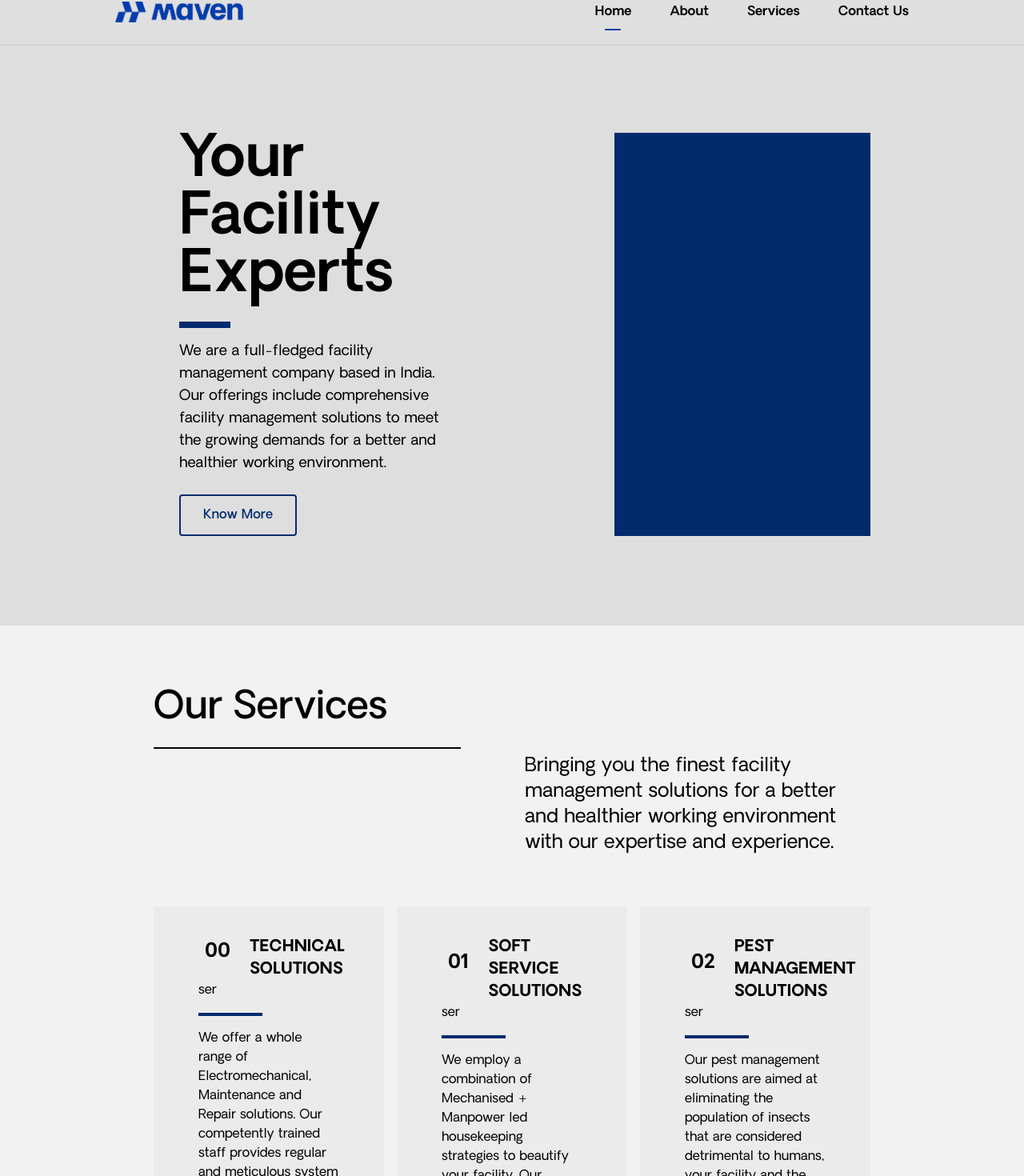
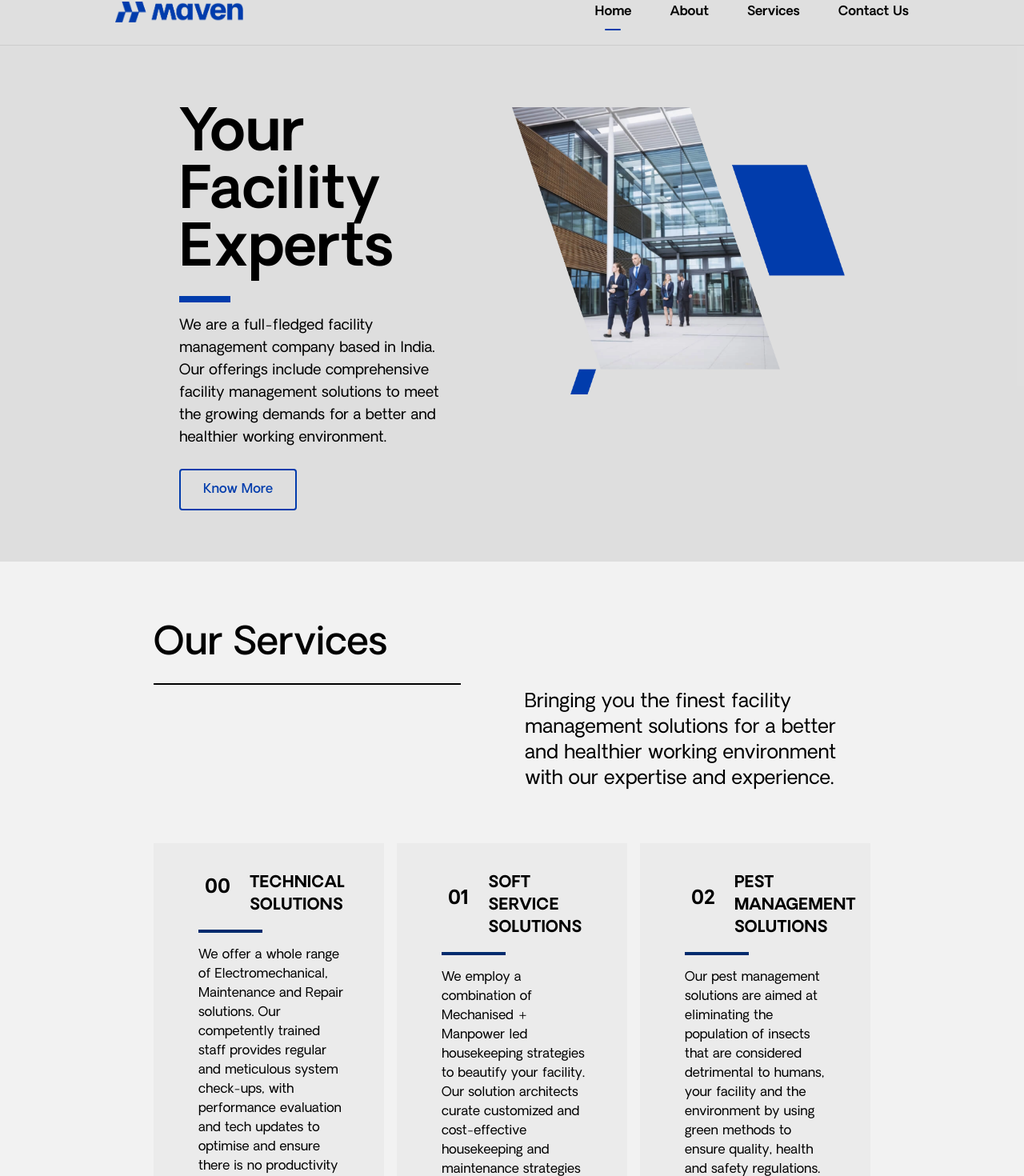
Before and after one commit to viveksinghup/vuestore, a Vue app: page / in a window 1280 px wide. Shown: the part 26-1496 px from the top of the page at 80% size. Built offline with nearby package versions, Linux system fonts and the light colour scheme.

Commit message:
home page updated

```diff
--- a/src/components/pages/Home.vue
+++ b/src/components/pages/Home.vue
@@ -2,7 +2,7 @@
   <div class="bg-opacity-50 bg-gray10">
     <div class="container mx-auto px-4">
       <div
-        class="flex flex-col md:flex-row pt-32 md:pt-48 pb-16 md:pb-28 px-20"
+        class="flex flex-col md:flex-row pt-32 md:pt-40 pb-16 md:pb-16 px-20"
       >
         <div
           class="flex items-center text-center lg:text-left lg:w-1/2 md:pr-20"
@@ -11,7 +11,7 @@
             <h2 class="text-4xl font-semibold md:text-7xl">
               Your Facility Experts
             </h2>
-            <div class="h-2 md:w-16 bg-darkBlue mt-5 mb-4"></div>
+            <div class="h-2 md:w-16 bg-brandBlue mt-5 mb-4"></div>
             <div class="mt-2 text-sm md:text-lg">
               We are a full-fledged facility management company based in India.
               Our offerings include comprehensive facility management solutions
@@ -26,9 +26,9 @@
                   leading-8
                   font-medium
                   rounded
-                  border-2 border-darkBlue
-                  text-darkBlue
-                  hover:bg-darkBlue hover:text-white
+                  border-2 border-brandBlue
+                  text-brandBlue
+                  hover:bg-brandBlue hover:text-white
                   transition
                   flex
                   items-center
@@ -39,8 +39,13 @@
             </div>
           </div>
         </div>
-        <div class="lg:w-1/2 pl-32">
-          <div class="w-80 h-full bg-darkBlue"></div>
+        <div class="lg:w-1/2">
+          <div class="h-full">
+            <img
+              src="@/assets/images/backgorund/hero-img.png"
+              class="max-w-full"
+            />
+          </div>
         </div>
       </div>
     </div>
@@ -82,7 +87,7 @@
         <div
           v-for="(data, index) in services"
           :key="index"
-          class="flex flex-col bg-opacity-20 bg-gray10 px-14 py-5"
+          class="flex flex-col bg-opacity-20 bg-gray10 pl-14 pr-8 py-5"
         >
           <div class="flex-1">
             <div class="flex items-center">
@@ -90,9 +95,9 @@
                 0{{ index }}
               </h2>
               <h2 class="mt-4 font-bold text-xl">{{ data.title }}</h2>
-            </div>ser
+            </div>
             <div class="h-1 w-20 bg-darkBlue mt-4 mb-4"></div>
-            <p class="text-gray-500 text-left mt-3">
+            <p class="text-gray-500 text-left mt-3 pr-4">
               {{ data.description }}
             </p>
           </div>
@@ -109,35 +114,24 @@
       <div class="flex md:flex-row items-center flex-col">
         <div class="md:w-1/2">
           <div
-            class=" text-2xl text-center md:text-left md:text-5xl md:pr-32
-            form-heading mb-10 md:mb-0"
+            class="
+              text-2xl text-center
+              md:text-left md:text-5xl md:pr-32
+              form-heading
+              mb-10
+              md:mb-0
+            "
           >
             Get a free consultation from top industry professionals and manage
             your facility with ease and perfection.
           </div>
-          <div class="h-2 w-16 hidden md:flex bg-darkBlue mt-5 mb-4"></div>
+          <div class="h-2 w-16 hidden md:flex bg-brandBlue mt-5 mb-4"></div>
         </div>
         <div class="md:w-1/2">
           <EnquiryForm></EnquiryForm>
         </div>
       </div>
     </div>
-    <div
-      class="
-        max-w-md
-        absolute
-        top-0
-        right-0
-        sideimg
-        sm:rounded-l-3xl
-        bg-brandBlue
-        p-10
-        hidden
-        md:block
-        h-full
-        text-white
-      "
-    ></div>
   </div>
 
   <section>
@@ -145,10 +139,13 @@
       <div class="container mx-auto px-4">
         <div class="flex flex-col md:flex-row mt-10 md:pt-48 pb-20 md:pb-28">
           <div class="lg:w-1/2 pl-32">
-            <div class="w-80 h-full bg-darkBlue"></div>
+            <img
+              src="@/assets/images/backgorund/cust-info.png"
+              class="max-w-full md:pr-10"
+            />
           </div>
           <div
-            class="flex items-center text-center lg:text-left lg:w-1/2 md:pr-20"
+            class="flex items-center text-center lg:text-left lg:w-1/2 md:pl-20"
           >
             <div>
               <div class="text-xl md:text-3xl">
@@ -201,14 +198,25 @@
   <section>
     <div class="mt-20 bg-black relative overflow-hidden">
       <div class="container mx-auto px-4">
-        <div class="flex flex-col md:flex-row py-20 md:py-48 items-center text-white">
+        <div
+          class="
+            flex flex-col
+            md:flex-row
+            py-20
+            md:py-48
+            items-center
+            text-white
+          "
+        >
           <div class="lg:w-1/2 md:pl-32">
             <div class="flex items-center lg:text-left md:pr-20">
               <div>
                 <h2 class="text-2xl font-semi md:text-7xl mb-10 md:mb-0">
                   Why Choose Maven For Your Facility Needs?
                 </h2>
-                <div class="h-2 hidden md:block w-24 bg-brandBlue mt-5 mb-4"></div>
+                <div
+                  class="h-2 hidden md:block w-24 bg-brandBlue mt-5 mb-4"
+                ></div>
               </div>
             </div>
           </div>
@@ -254,8 +262,8 @@
       <div class="flex flex-col items-center px-10 md:px-40">
         <div class="relative text-2xl md:text-4xl text-left p-10 w-full m-1">
           <img
-            src="@/assets/images/arrow-blue.svg"
-            class="w-8 absolute -m-8 -mt-10 my-6"
+            src="@/assets/images/comma.png"
+            class="w-16 absolute -m-16 -mt-10 my-6"
           />
           The FM industry is dynamically changing with unpredictable
           fluctuations and advancing technologies. The need for facility
@@ -299,7 +307,7 @@
               <h2 class="text-2xl md:text-6xl">
                 Business Segments We Operate In
               </h2>
-              <div class="h-2 w-16 hidden md:block bg-darkBlue mt-5 mb-4"></div>
+              <div class="h-2 w-16 hidden md:block bg-brandBlue mt-5 mb-4"></div>
               <div class="mt-2 text-sm md:text-lg">
                 We offer extensive facility management services in different
                 industry segments. Our facility engineers are competently
@@ -310,7 +318,12 @@
             </div>
           </div>
           <div class="lg:w-1/2">
-            <div class="w-100 h-full bg-darkBlue"></div>
+            <div class="w-100 h-full">
+              <img
+                src="@/assets/images/backgorund/business.png"
+                class="max-w-full md:pr-10"
+              />
+            </div>
           </div>
         </div>
       </div>
```
